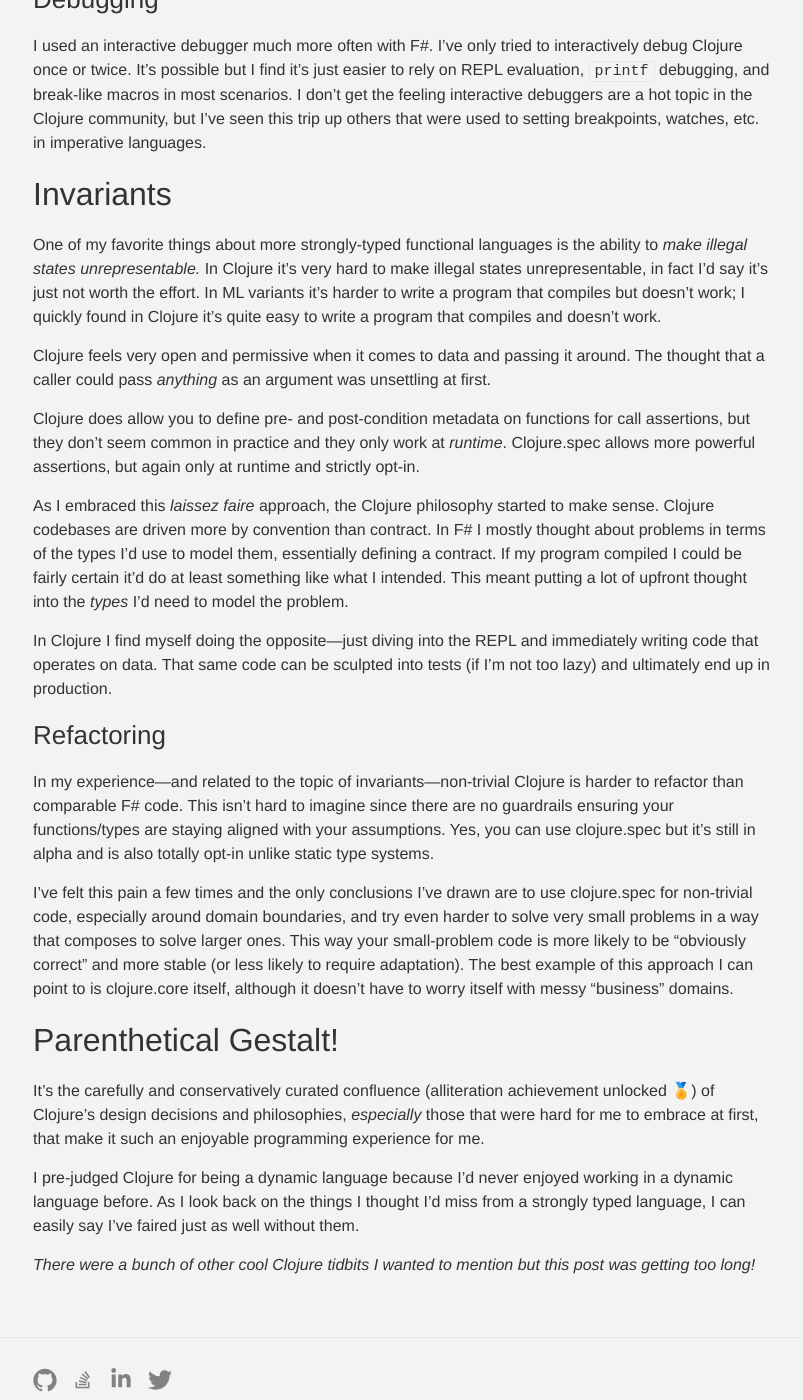
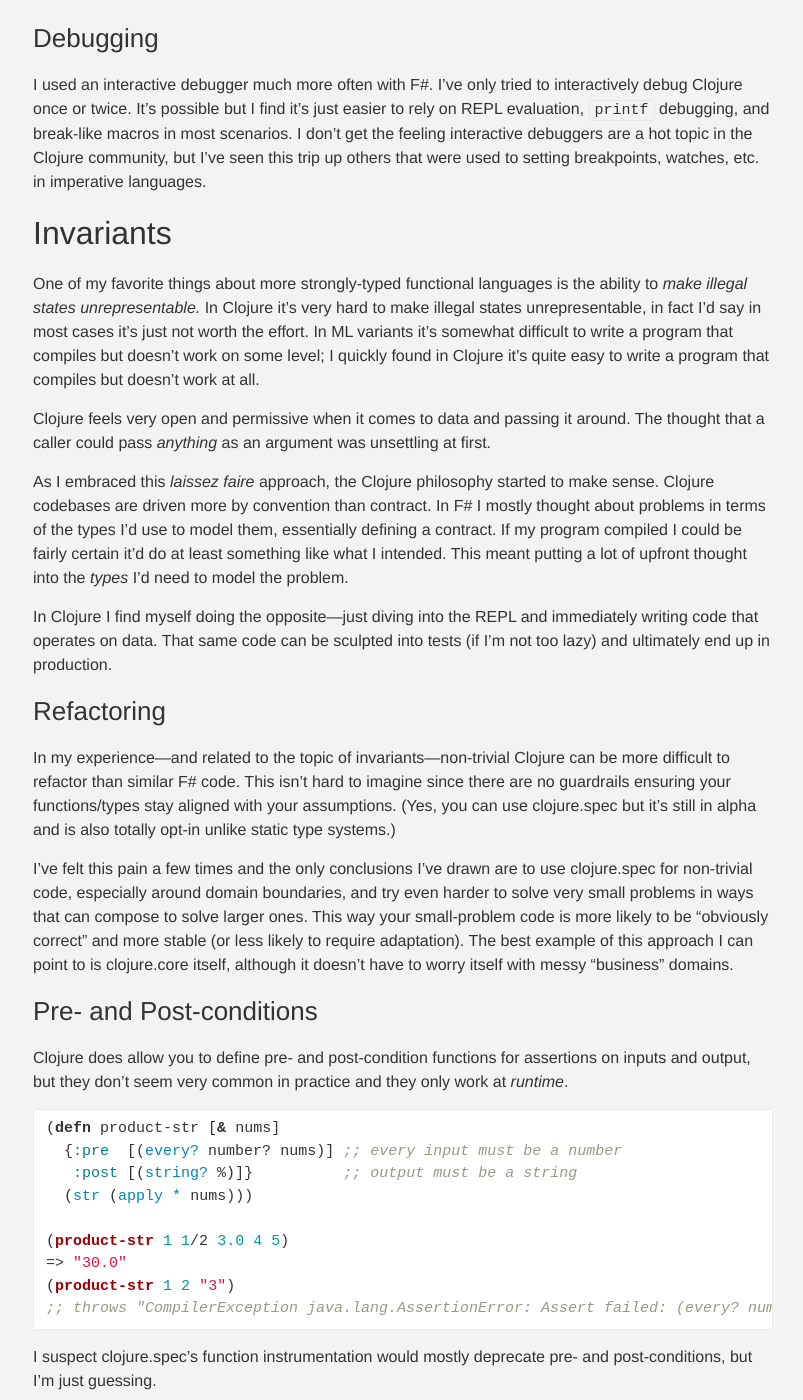
Before and after one commit to taylorwood/taylorwood.github.io, a Jekyll site: the page built from _posts/2017-09-15-year-behind.markdown, in a window 1280 px wide and 1400 px high, scrolled down 7737 px. Shown: the whole window, without its empty margins (237-1040 px from the left). Built offline with Jekyll 4.4.1, drawn with Linux system fonts in a browser that asks for light colours; some of the changed text lies outside the part shown.

Commit message:
Add pre-/post-condition, refactoring sections

````diff
--- a/_posts/2017-09-15-year-behind.markdown
+++ b/_posts/2017-09-15-year-behind.markdown
@@ -5,6 +5,8 @@
 tags:   clojure lisp
 ---
 A lot has changed since my last post nearly a year ago. I want to write about my experience coming from a ML-family language to a Lisp. It's not going to be very informative as a tutorial; it's mostly scattershot notes and things I've found interesting along the way.
+
+> _Updated 2018-02-11: Added notes on metadata, pre-/post-conditions, and refactoring._
 
 ## Background
 
@@ -246,11 +248,9 @@
 
 ## Invariants
 
-One of my favorite things about more strongly-typed functional languages is the ability to _make illegal states unrepresentable._ In Clojure it's very hard to make illegal states unrepresentable, in fact I'd say it's just not worth the effort. In ML variants it's harder to write a program that compiles but doesn't work; I quickly found in Clojure it's quite easy to write a program that compiles and doesn't work.
+One of my favorite things about more strongly-typed functional languages is the ability to _make illegal states unrepresentable._ In Clojure it's very hard to make illegal states unrepresentable, in fact I'd say in most cases it's just not worth the effort. In ML variants it's somewhat difficult to write a program that compiles but doesn't work on some level; I quickly found in Clojure it's quite easy to write a program that compiles but doesn't work at all.
 
 Clojure feels very open and permissive when it comes to data and passing it around. The thought that a caller could pass _anything_ as an argument was unsettling at first.
-
-Clojure does allow you to define pre- and post-condition metadata on functions for call assertions, but they don't seem common in practice and they only work at _runtime_. Clojure.spec allows more powerful assertions, but again only at runtime and strictly opt-in.
 
 As I embraced this _laissez faire_ approach, the Clojure philosophy started to make sense. Clojure codebases are driven more by convention than contract. In F# I mostly thought about problems in terms of the types I'd use to model them, essentially defining a contract. If my program compiled I could be fairly certain it'd do at least something like what I intended. This meant putting a lot of upfront thought into the _types_ I'd need to model the problem.
 
@@ -258,14 +258,32 @@
 
 ### Refactoring
 
-In my experience---and related to the topic of invariants---non-trivial Clojure is harder to refactor than comparable F# code. This isn't hard to imagine since there are no guardrails ensuring your functions/types are staying aligned with your assumptions. Yes, you can use clojure.spec but it's still in alpha and is also totally opt-in unlike static type systems.
+In my experience---and related to the topic of invariants---non-trivial Clojure can be more difficult to refactor than similar F# code. This isn't hard to imagine since there are no guardrails ensuring your functions/types stay aligned with your assumptions. (Yes, you can use clojure.spec but it's still in alpha and is also totally opt-in unlike static type systems.)
 
-I've felt this pain a few times and the only conclusions I've drawn are to use clojure.spec for non-trivial code, especially around domain boundaries, and try even harder to solve very small problems in a way that composes to solve larger ones. This way your small-problem code is more likely to be "obviously correct" and more stable (or less likely to require adaptation). The best example of this approach I can point to is clojure.core itself, although it doesn't have to worry itself with messy "business" domains.
+I've felt this pain a few times and the only conclusions I've drawn are to use clojure.spec for non-trivial code, especially around domain boundaries, and try even harder to solve very small problems in ways that can compose to solve larger ones. This way your small-problem code is more likely to be "obviously correct" and more stable (or less likely to require adaptation). The best example of this approach I can point to is clojure.core itself, although it doesn't have to worry itself with messy "business" domains.
 
-## Parenthetical Gestalt!
+### Pre- and Post-conditions
+
+Clojure does allow you to define pre- and post-condition functions for assertions on inputs and output, but they don't seem very common in practice and they only work at _runtime_.
+
+```clojure
+(defn product-str [& nums]
+  {:pre  [(every? number? nums)] ;; every input must be a number
+   :post [(string? %)]}          ;; output must be a string
+  (str (apply * nums)))
+
+(product-str 1 1/2 3.0 4 5)
+=> "30.0"
+(product-str 1 2 "3")
+;; throws "CompilerException java.lang.AssertionError: Assert failed: (every? number? nums), compiling ..."
+```
+
+I suspect clojure.spec's function instrumentation would mostly deprecate pre- and post-conditions, but I'm just guessing.
+
+## (Parenthetical Gestalt!)
 
 It's the carefully and conservatively curated confluence (alliteration achievement unlocked 🏅) of Clojure's design decisions and philosophies, _especially_ those that were hard for me to embrace at first, that make it such an enjoyable programming experience for me.
 
 I pre-judged Clojure for being a dynamic language because I'd never enjoyed working in a dynamic language before. As I look back on the things I thought I'd miss from a strongly typed language, I can easily say I've faired just as well without them.
 
-_There were a bunch of other cool Clojure tidbits I wanted to mention but this post was getting too long!_
+P.S. There were a bunch of other cool Clojure tidbits I wanted to mention but this post was getting too long!
````
